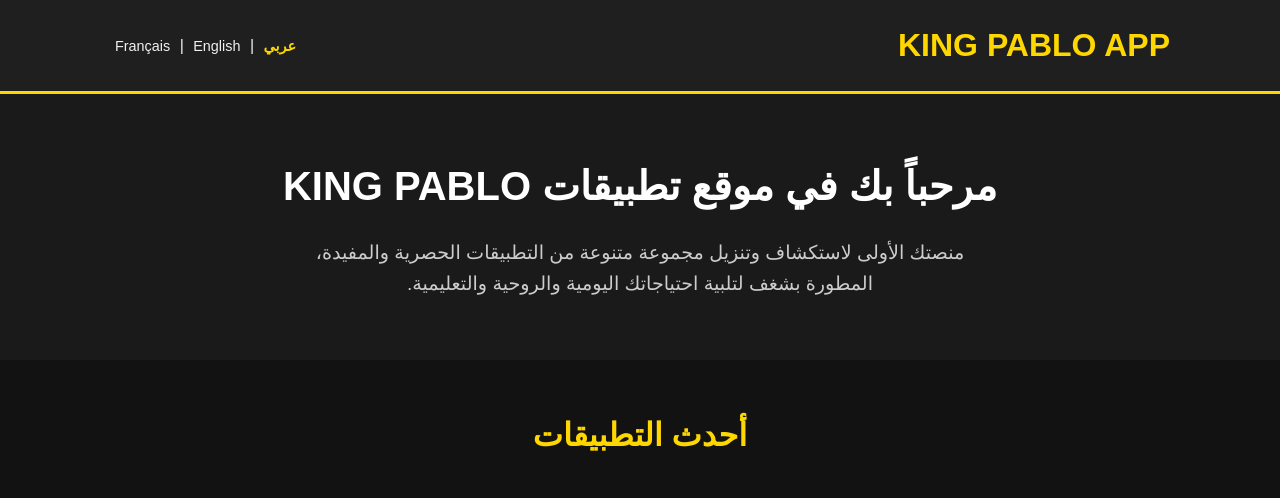
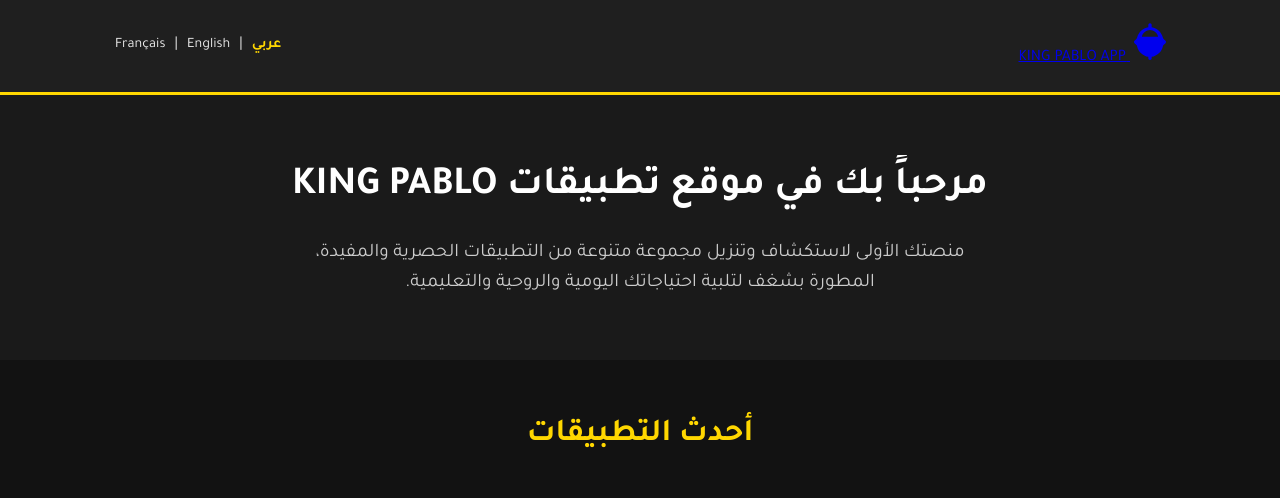
Before and after one commit to King20pablo24/kingpablo.site, a plain HTML site: page index.html in a window 1280 px wide. Shown: the top 498 px of the page. Drawn offline with Linux system fonts and the light colour scheme.

Commit message:
Update header with SVG logo and text
Signed-off-by: KING PABLO <ayoubmco2007@gmail.com>

```diff
--- a/index.html
+++ b/index.html
@@ -6,13 +6,19 @@
     <title>KING PABLO APP - الرئيسية</title>
     <link rel="stylesheet" href="style.css">
     <!-- Google Fonts: Tajawal (خط عربي أنيق) -->
-    <link ضhref="https://fonts.googleapis.com/css2?family=Tajawal:wght@400;700&display=swap" rel="stylesheet">
+    <link href="https://fonts.googleapis.com/css2?family=Tajawal:wght@400;700&display=swap" rel="stylesheet">
 </head>
 <body>
 
     <header>
         <div class="container">
-            <h1 class="logo">KING PABLO APP</h1>
+            <a href="index.html" class="logo-link">
+                <!-- أيقونة تاج بسيطة SVG كشعار مؤقت -->
+                <svg class="logo-icon" xmlns="http://www.w3.org/2000/svg" viewBox="0 0 24 24" fill="currentColor" width="40px" height="40px">
+                    <path d="M12 2C11.4477 2 11 2.44772 11 3V4.28988C7.706 4.87049 5.01612 7.29399 4.29294 10.5237C4.22069 10.8352 4.06065 11.1191 3.83809 11.3363L2.69667 12.4777C2.30615 12.8683 2.30615 13.5014 2.69667 13.892L3.83809 15.0334C4.06065 15.2506 4.22069 15.5345 4.29294 15.846C5.01612 19.0757 7.706 21.4992 11 22.0798V23C11 23.5523 11.4477 24 12 24C12.5523 24 13 23.5523 13 23V22.0798C16.294 21.4992 18.9839 19.0757 19.7071 15.846C19.7793 15.5345 19.9394 15.2506 20.1619 15.0334L21.3033 13.892C21.6939 13.5014 21.6939 12.8683 21.3033 12.4777L20.1619 11.3363C19.9394 11.1191 19.7793 10.8352 19.7071 10.5237C18.9839 7.29399 16.294 4.87049 13 4.28988V3C13 2.44772 12.5523 2 12 2ZM12 6C14.3953 6 16.4314 7.80631 16.871 10H7.12896C7.56861 7.80631 9.60473 6 12 6ZM7.12896 16C7.56861 18.1937 9.60473 20 12 20C14.3953 20 16.4314 18.1937 16.871 16H7.12896Z"></path>
+                </svg>
+                <span class="logo-text">KING PABLO APP</span> <!-- النص بجانب الأيقونة -->
+            </a>
             <nav class="language-switcher">
                 <a href="#" class="active-lang">عربي</a> |
                 <a href="#">Français</a> |
```
